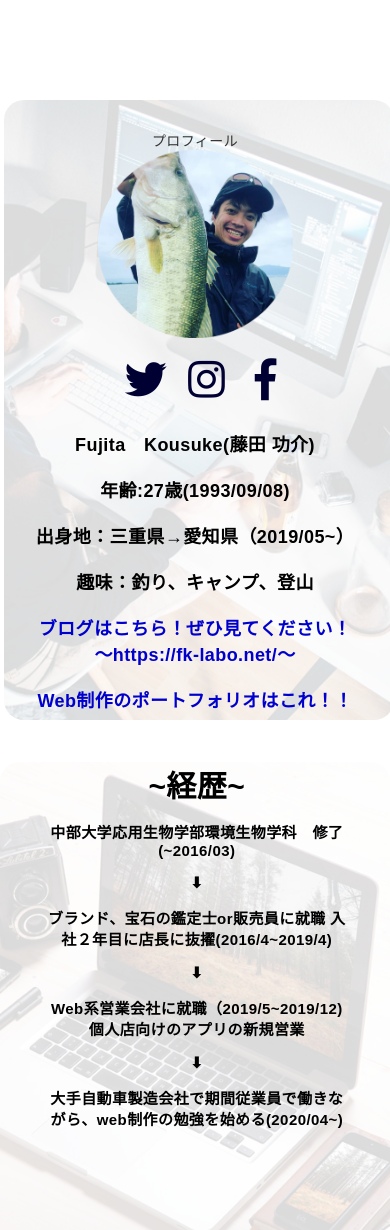
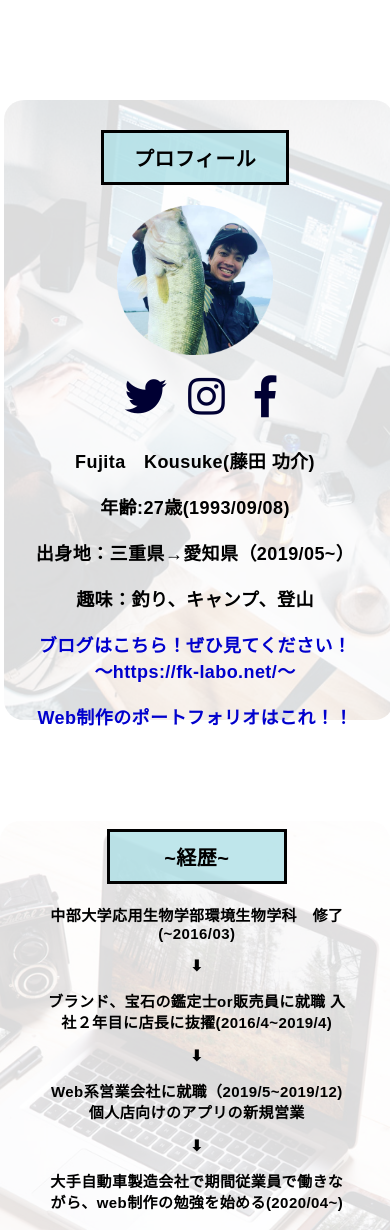
Before and after one commit to kousuke-bass/web-derector-portfolio, a plain HTML site: page index.html in a window 390 px wide. Shown: the part 580-1810 px from the top of the page. Drawn offline with nearby package versions, Linux system fonts and the light colour scheme.

Commit message:
Update main.css

```diff
--- a/CSS/main.css
+++ b/CSS/main.css
@@ -394,11 +394,24 @@ font-family: 'Noteworthy',sans-serif;
 opacity:1;
 transition:all 0.9s 	ease;
 }
+.profill h1{
+  display: inline-block;
+  font-size:20px;
+  border:3px solid black;
+  padding: 10px 30px;
+  font-family: 'ヒラギノ角ゴ StdN','Hiragino Kaku Gothic StdN',sans-serif;
+  font-weight: bold;
+  background-color:rgb(176,224,230,0.8);
+  color:black;
+  position: absolute;
+  top:2%;
+  left:18%;
+}
 
 
 .profill-image{
   position: absolute;
-  top:5%;
+  top:13%;
   left:2%;
   width:20%;
   height:auto;
@@ -446,7 +459,7 @@ flex-wrap: nowrap;
 align-items: center;
 margin:20px 0px;
 position: absolute;
-bottom:30%;
+bottom:25%;
 left:4%;
 }
 
@@ -469,7 +482,7 @@ font-family: 'TsukuARdGothic-Regular',sans-serif;
 display:block;
 margin:0 20px;
 position: absolute;
-bottom:30%;
+bottom:22%;
 left:20%;
 }
 
@@ -488,10 +501,10 @@ font-family: 'TsukuARdGothic-Regular',sans-serif;
 
 
 /*プロフィール ipad*/
-@media screen and (max-width:959px){
+@media screen and (max-width:798px){
   .profill{
     width:100%;
-    height:1400px;
+    height:1500px;
     text-align: center;
     margin: 50px 0;
     position:static;
@@ -502,11 +515,12 @@ font-family: 'TsukuARdGothic-Regular',sans-serif;
     position: relative;
     top: 0;
     left:0;
+    text-align: center;
   }
 
 
   .profill-image{
-    width:50%;
+    width:40%;
     position: static;
   }
 
@@ -527,13 +541,19 @@ font-family: 'TsukuARdGothic-Regular',sans-serif;
   .profill-list{
   position:static;
   }
+
+  .profill h1{
+    margin-bottom:20px;
+    position:static;
+  }
+
 }
 
 /*プロフィール スマホ*/
 @media screen and (max-width:559px){
   .profill{
     width:100%;
-    height:1150px;
+    height:1200px;
     text-align: center;
     margin: 50px 0;
     position:static;
@@ -545,13 +565,15 @@ font-family: 'TsukuARdGothic-Regular',sans-serif;
   position:absolute;
   top:-5%;
   }
+
+
 }
 
 
 /*keireki*/
 .keireki-list{
   position: absolute;
-  top:5%;
+  top:2%;
   left:53%;
 }
 .keireki-list li{
@@ -563,7 +585,15 @@ font-family: 'TsukuARdGothic-Regular',sans-serif;
 }
 
 .keireki-list li:nth-child(1){
-  font-size:30px;
+  font-size:20px;
+  border:3px solid black;
+  padding: 10px 10px;
+  font-family: 'ヒラギノ角ゴ StdN','Hiragino Kaku Gothic StdN',sans-serif;
+  font-weight: bold;
+  margin:0 150px;
+  margin-bottom:20px;
+  background-color:rgb(176,224,230,0.8);
+  color:black;
 }
 
 .main-image2{
@@ -585,11 +615,12 @@ width:48%;
 @media screen and (max-width:959px){
   .keireki{
     margin: 70px 0;
+    height:600px;
     position: relative;
   }
   .keireki-list{
-    position:static;
-    top:0;
+    position:absolute;
+    top:-10%;
     left:0;
     width:100%;
     margin-top:180px;
@@ -605,7 +636,7 @@ width:48%;
    height:500px;
    opacity:0.5;
    position: absolute;
-   top:-10%;
+   top:15%;
    left:0%;
    border-radius: 20px 20px;
   }
@@ -618,7 +649,7 @@ width:48%;
   }
   .keireki-list{
     position:absolute;
-    top:0;
+    top:5%;
     left:12%;
     width:300px;
     margin-top:0;
@@ -627,11 +658,26 @@ width:48%;
    font-size:15px;
   }
 
+  .keireki-list li:nth-child(1){
+    font-size:20px;
+    margin:20px 60px;
+  }
+
+  .main-image2{
+   width:100%;
+   height:500px;
+   opacity:0.5;
+   position: absolute;
+   top:7%;
+   left:0%;
+   border-radius: 20px 20px;
+  }
+
 }
 
 /*maind*/
 .maind{
-  height:500px;
+  height:700px;
   margin: 80px 0;
   background-image: url("../image/max16011518_TP_V.png");
   background-size:cover;
@@ -706,7 +752,7 @@ color: red;
 /*maind スマホ*/
 @media screen and (max-width:559px){
   .maind{
-    height:900px;
+    height:800px;
     margin: 100px 0;
   }
 
@@ -751,14 +797,12 @@ transition:all 0.9s 	ease;
 .skill-list h1{
   border:3px solid black;
   padding: 20px 10px;
-  border-radius: 30% 30%;
-font-family: 'Hiragino Kaku Gothic ProN','ヒラギノ角ゴ ProN W3','HanziPen SC',sans-serif;
-  font-size:20px;
+  font-family: 'ヒラギノ角ゴ StdN','Hiragino Kaku Gothic StdN',sans-serif;
+  font-size:26px;
   font-weight: bold;
   margin:60px;
-  background-color: #B0C4DE;
+  background-color:rgb(176,224,230,0.8);
   color:black;
-
 }
 
 .skill-list h2{
@@ -989,7 +1033,7 @@ font-family: 'Kaiti SC','ヒラギノ明朝 ProN','Hiragino Mincho ProN',sans-se
   }
 
 .skill-list h1{
-  font-size:16px;
+  font-size:22px;
   margin: 60px;
 }
 
@@ -1003,7 +1047,7 @@ font-family: 'Kaiti SC','ヒラギノ明朝 ProN','Hiragino Mincho ProN',sans-se
     position:static;
     top:0;
     left:0;
-    margin: 50px 0;
+    margin: 190px 0;
   }
 
   .isiki{
@@ -1048,8 +1092,17 @@ font-family: 'Kaiti SC','ヒラギノ明朝 ProN','Hiragino Mincho ProN',sans-se
 @media screen and (max-width:558px){
   .skill{
   display:block;
-  height:2600px;
+  height:2700px;
   margin: 50px 0;
+  }
+
+
+  .skill-list h1{
+    font-size:16px;
+  }
+
+  .comunication{
+    margin: 130px 0;
   }
 }
 
@@ -1116,12 +1169,11 @@ transition:all 0.9s 	ease;
   display: inline-block;
   border:3px solid black;
   padding: 20px 30px;
-  border-radius: 30% 30%;
-font-family: 'ヒラギノ角ゴ StdN','Hiragino Kaku Gothic StdN',sans-serif;
+  font-family: 'ヒラギノ角ゴ StdN','Hiragino Kaku Gothic StdN',sans-serif;
   font-size:20px;
   font-weight: bold;
   margin-bottom: 30px;
-  background-color: #B0C4DE;
+  background-color:rgb(176,224,230,0.8);
   color:black;
 }
 
@@ -1305,11 +1357,10 @@ transition:all 0.9s 	ease;
   display: inline-block;
   border:3px solid black;
   padding: 20px 30px;
-  border-radius: 30% 30%;
-font-family: 'ヒラギノ角ゴ StdN','Hiragino Kaku Gothic StdN',sans-serif;
+  font-family: 'ヒラギノ角ゴ StdN','Hiragino Kaku Gothic StdN',sans-serif;
   font-size:20px;
   font-weight: bold;
-  background-color: #B0C4DE;
+  background-color:rgb(176,224,230,0.8);
   color:black;
   margin-top:20px;
 }
```
